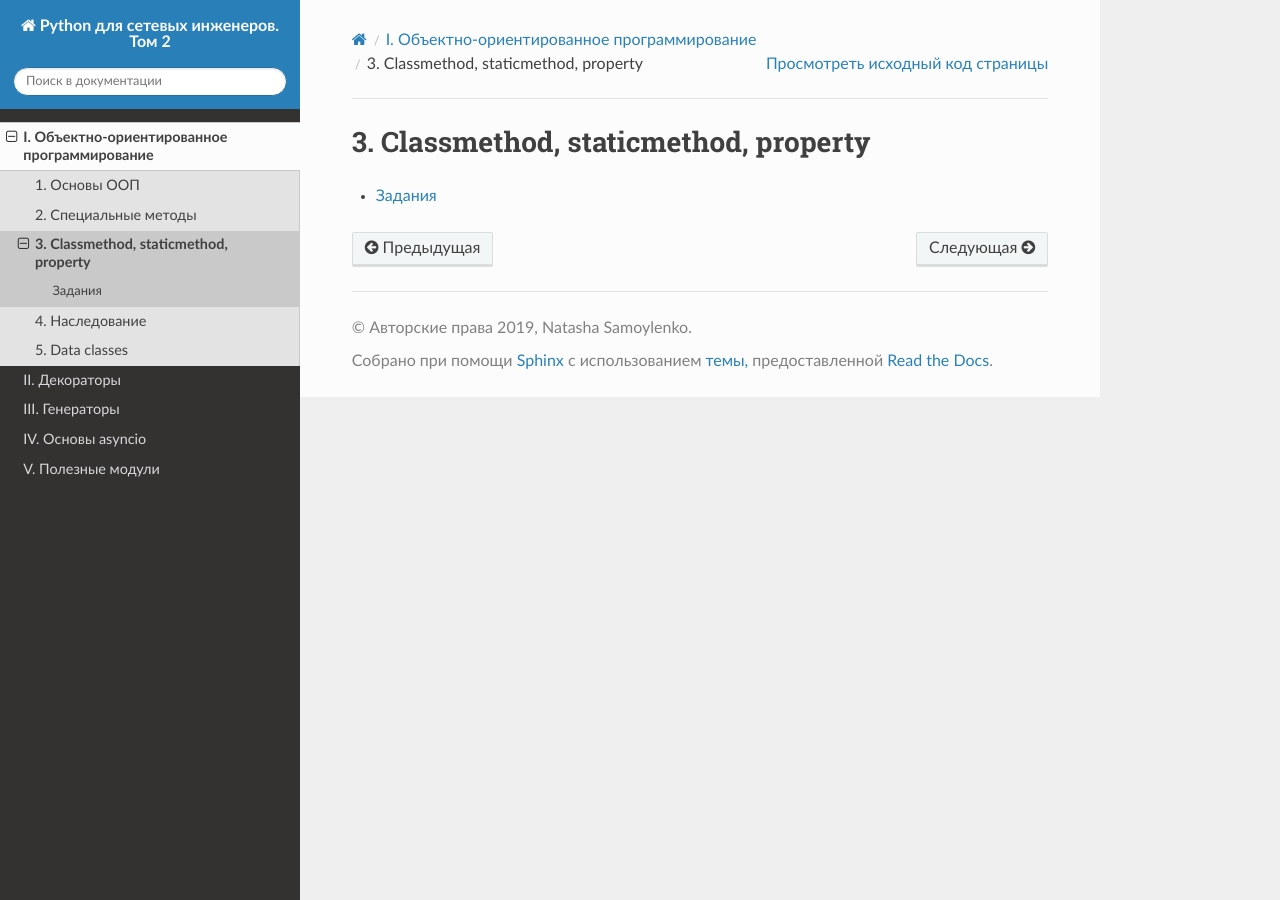
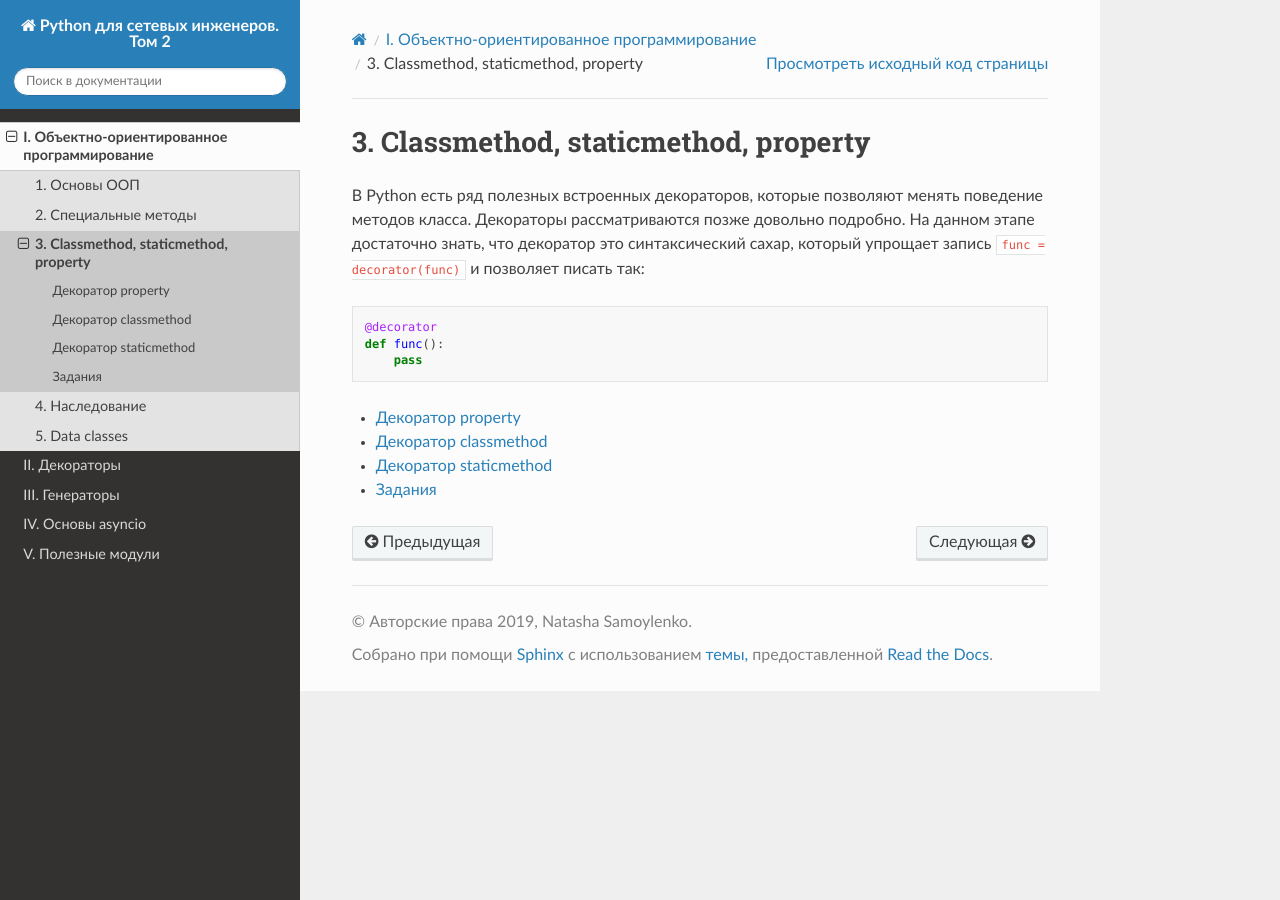
Before and after one commit to natenka/advpyneng-book, a Sphinx documentation site: the page built from docs/source/book/03_oop_method_decorators/index.rst, in a window 1280 px wide. Built offline with Sphinx 7.4.7 and the Read the Docs theme 2.0.0, drawn with Linux system fonts in a browser that asks for light colours; pages that are not in the unit, such as notebooks, are missing from menus.

Commit message:
chapter 3 intro

```diff
--- a/docs/source/book/03_oop_method_decorators/index.rst
+++ b/docs/source/book/03_oop_method_decorators/index.rst
@@ -5,8 +5,21 @@
 3. Classmethod, staticmethod, property
 ======================================
 
+В Python есть ряд полезных встроенных декораторов, которые позволяют менять поведение
+методов класса. Декораторы рассматриваются позже довольно подробно.
+На данном этапе достаточно знать, что декоратор это синтаксический сахар,
+который упрощает запись ``func = decorator(func)`` и позволяет писать так:
+
+.. code:: python
+
+    @decorator
+    def func():
+        pass
 
 .. toctree::
    :maxdepth: 1
 
+   property
+   classmethod
+   staticmethod
    ../../exercises/03_exercises.rst
```
Also changed, not shown: docs/source/book/03_oop_method_decorators/classmethod.rst (added, +11 -0 lines), docs/source/book/03_oop_method_decorators/property.rst (added, +99 -0 lines), docs/source/book/03_oop_method_decorators/staticmethod.rst (added, +12 -0 lines).
